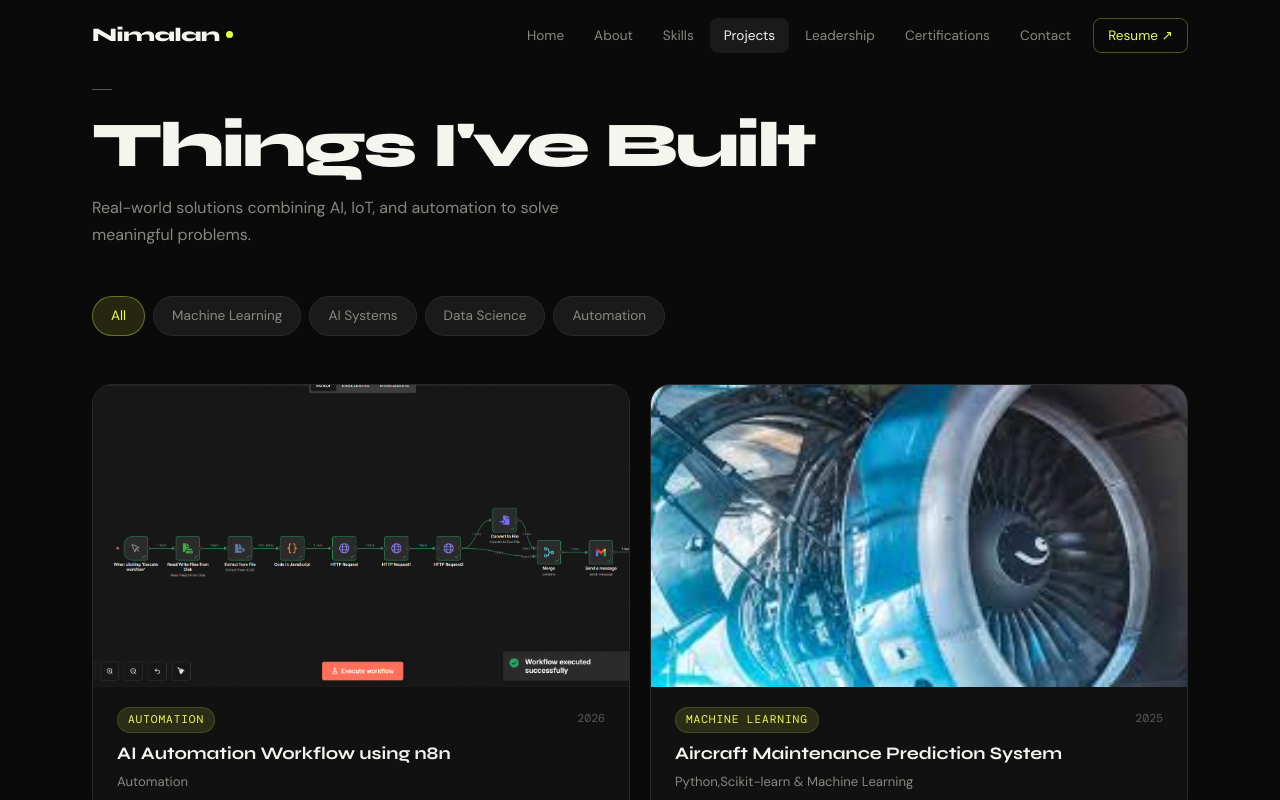
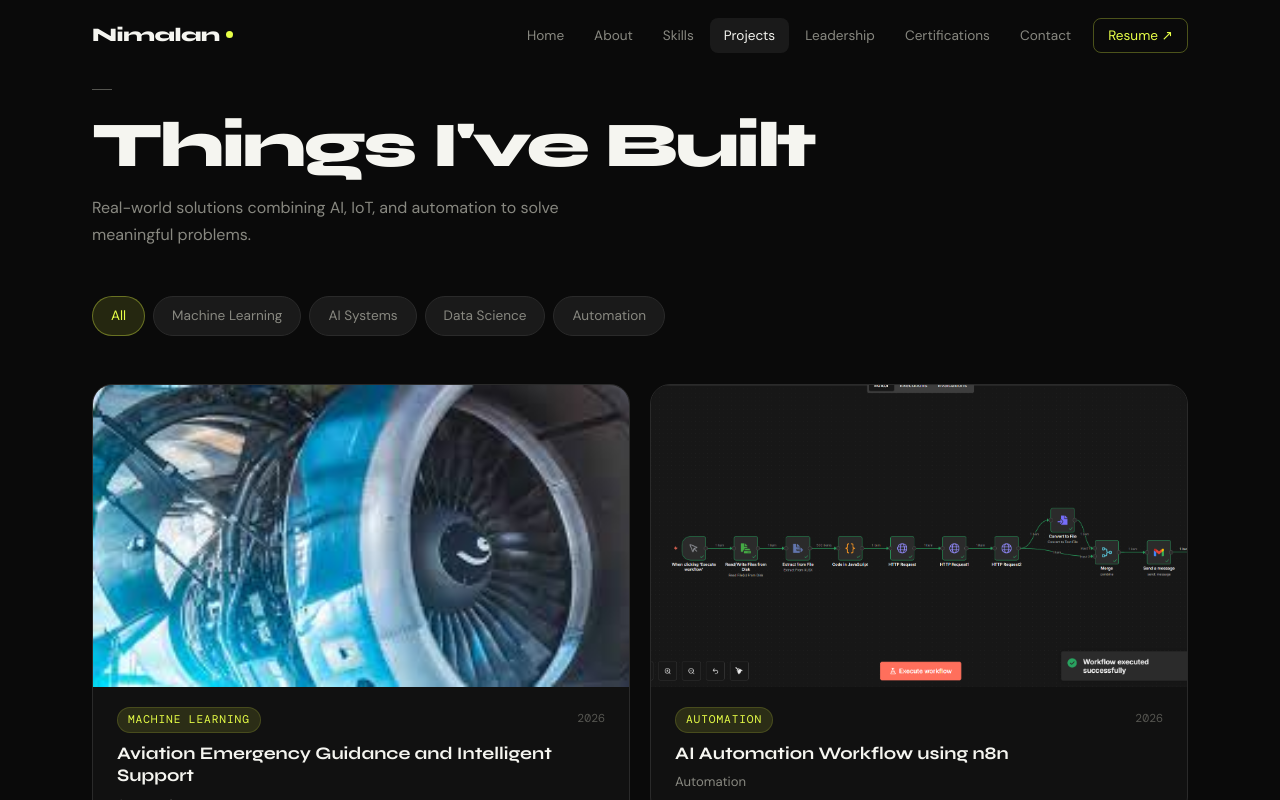
Before and after one commit to humblecoder18/Nimalan, a React (Vite) app: page /projects in a window 1280 px wide. Shown: the top 800 px of the page. Built offline with nearby package versions, Linux system fonts and the light colour scheme; a web font is replaced by a local one.

Commit message:
Add one new projects

```diff
--- a/src/data/projects.js
+++ b/src/data/projects.js
@@ -1,4 +1,18 @@
 const projects = [
+  {
+    id: "Aviation-Emergency-Guidance-and-Intelligent-Support",
+    title: "Aviation Emergency Guidance and Intelligent Support",
+    category: "Machine Learning",
+    year: "2026",
+    tech: "Automation",
+    description:
+      "An AI-powered pilot decision support system that predicts bird strike severity and delivers real-time emergency guidance grounded in 30 years of FAA pilot experience.",
+    stack: ["Python 3.10", "RAG", "ML Models"],
+    image: new URL("../assets/aircrat.jpeg", import.meta.url).href,
+    github: null,
+    demo: null,
+    longDesc: `AEGIS is a real-time AI system that helps pilots make emergency decisions immediately after a bird strike. It combines a Gradient Boosting ML classifier trained on 19,302 FAA bird strike records with a RAG pipeline over 16,516 real pilot narratives — predicting the severity of the strike and instantly generating step-by-step emergency measures, species-specific warnings, and a verbatim ATC communication script, all within one second, fully offline`,
+  },
   {
     id: "AI-Automation-Workflow-using-n8n",
     title: "AI Automation Workflow using n8n",
```
